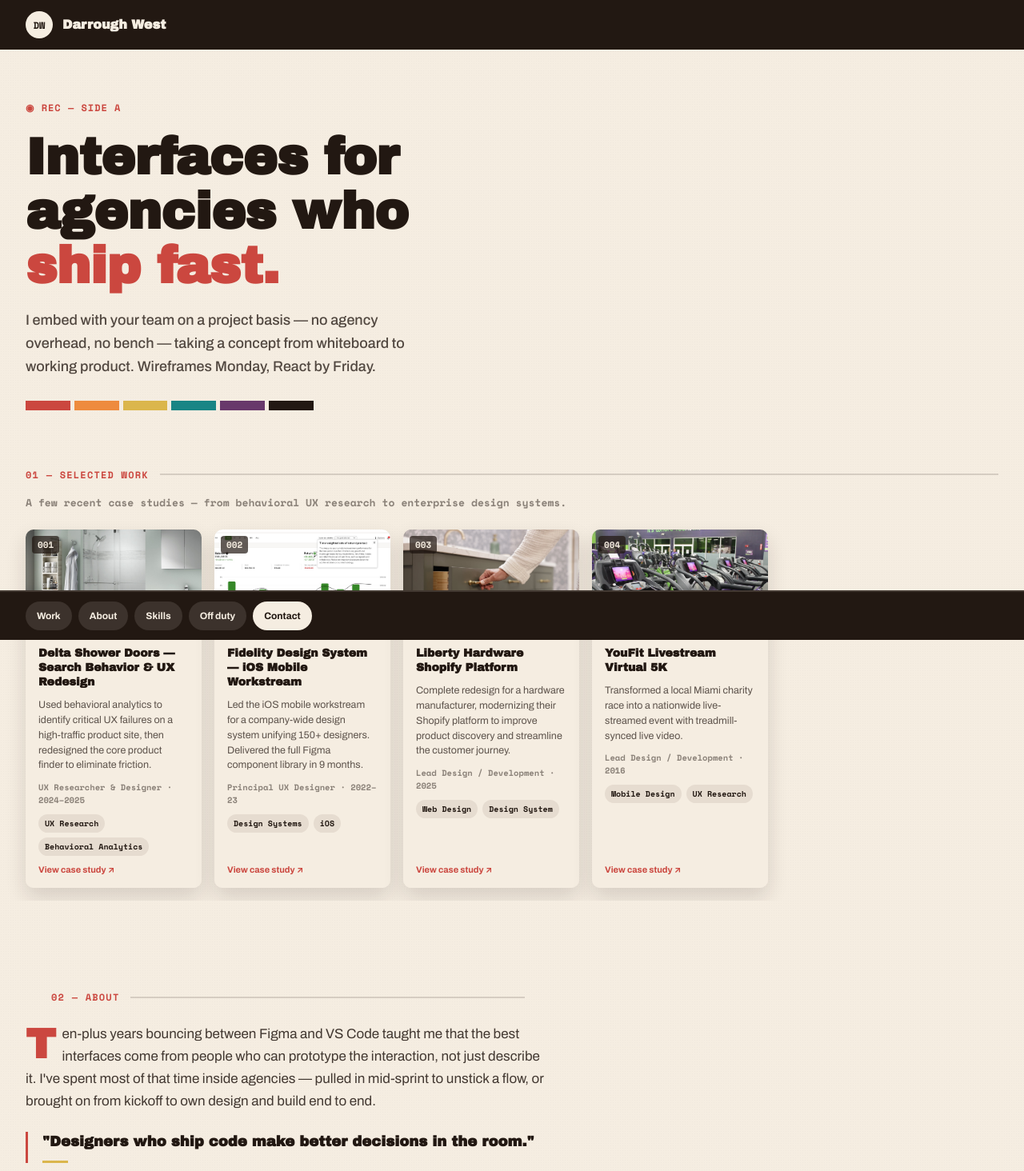
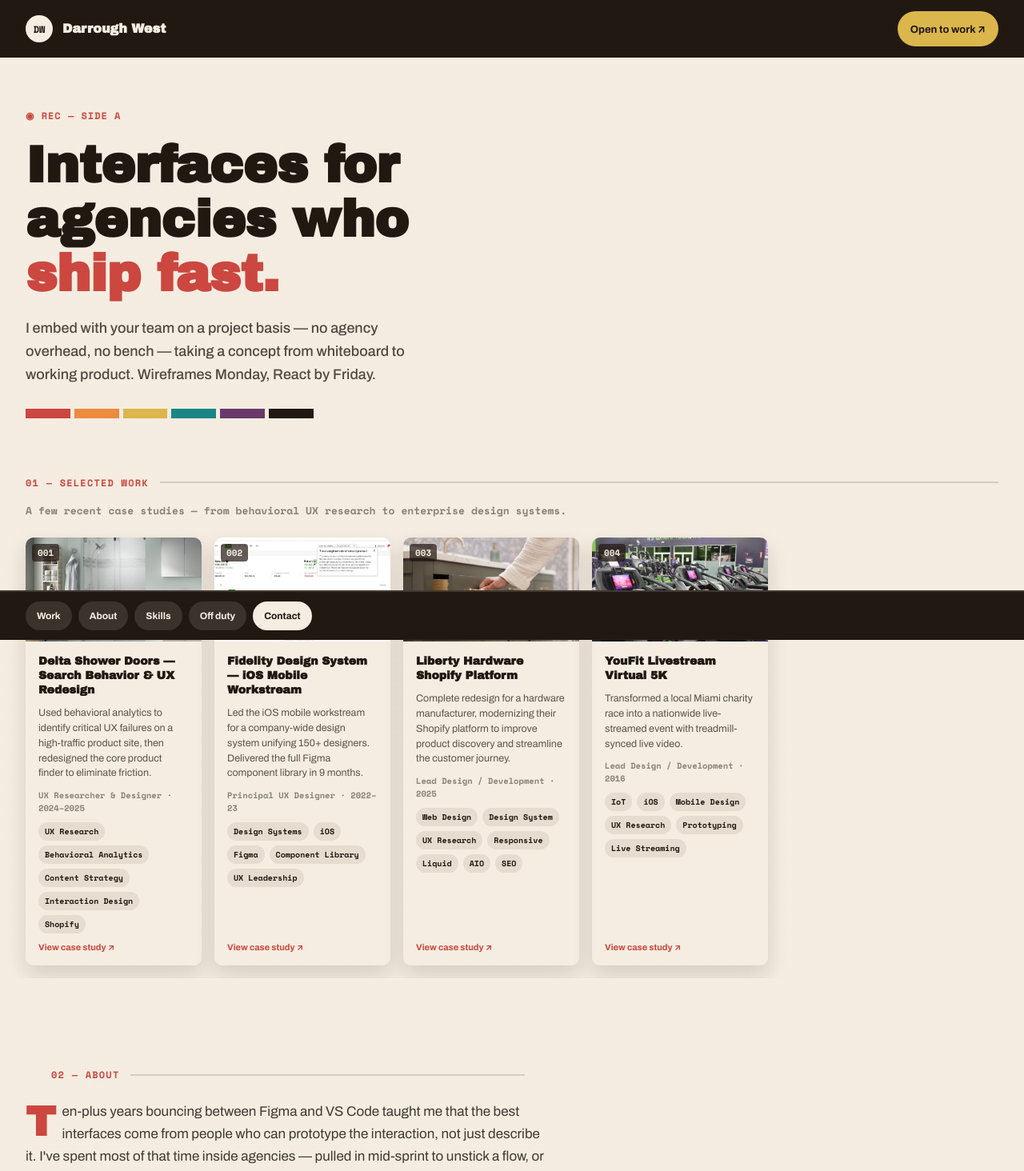
Before and after one commit to darroughw/freelancer, a Next.js app: page / in a window 1280 px wide. Shown: the top 1464 px of the page at 80% size. Built offline with nearby package versions, Linux system fonts and the light colour scheme.

Commit message:
adding open to work

```diff
--- a/app/data/case-studies.ts
+++ b/app/data/case-studies.ts
@@ -333,7 +333,7 @@ export const caseStudies: CaseStudy[] = [
     desc: "Transformed a local Miami charity race into a nationwide live-streamed event with treadmill-synced live video.",
     role: "Lead Design / Development",
     year: "2016",
-    tags: ["Mobile Design", "UX Research", "Prototyping", "iOS", "Live Streaming"],
+    tags: ["IoT", "iOS", "Mobile Design", "UX Research", "Prototyping", "Live Streaming"],
     imgSrc: "/images/youfit.jpg",
     sections: [
       {
--- a/app/page.tsx
+++ b/app/page.tsx
@@ -62,6 +62,7 @@ export default function Page() {
       <header className="header">
         <div className="logo-mark">DW</div>
         <div className="header-name">Darrough West</div>
+        <a href="mailto:darrough@gmail.com" className="header-cta">Open to work ↗</a>
       </header>
 
       <section className="masthead">
@@ -108,7 +109,7 @@ export default function Page() {
                 <p className="card-desc">{proj.desc}</p>
                 <div className="card-meta">{proj.role} · {proj.year}</div>
                 <div className="card-tag-row">
-                  {proj.tags.slice(0, 2).map((t) => (
+                  {proj.tags.map((t) => (
                     <span key={t} className="card-tag">{t}</span>
                   ))}
                 </div>
--- a/app/work/[slug]/page.tsx
+++ b/app/work/[slug]/page.tsx
@@ -76,6 +76,7 @@ export default function CaseStudyPage({ params }: { params: { slug: string } })
       <header className="header">
         <Link href="/" className="logo-mark">DW</Link>
         <div className="header-name">Darrough West</div>
+        <a href="mailto:darrough@gmail.com" className="header-cta">Open to work ↗</a>
       </header>
 
       <div className="case-hero">
```
